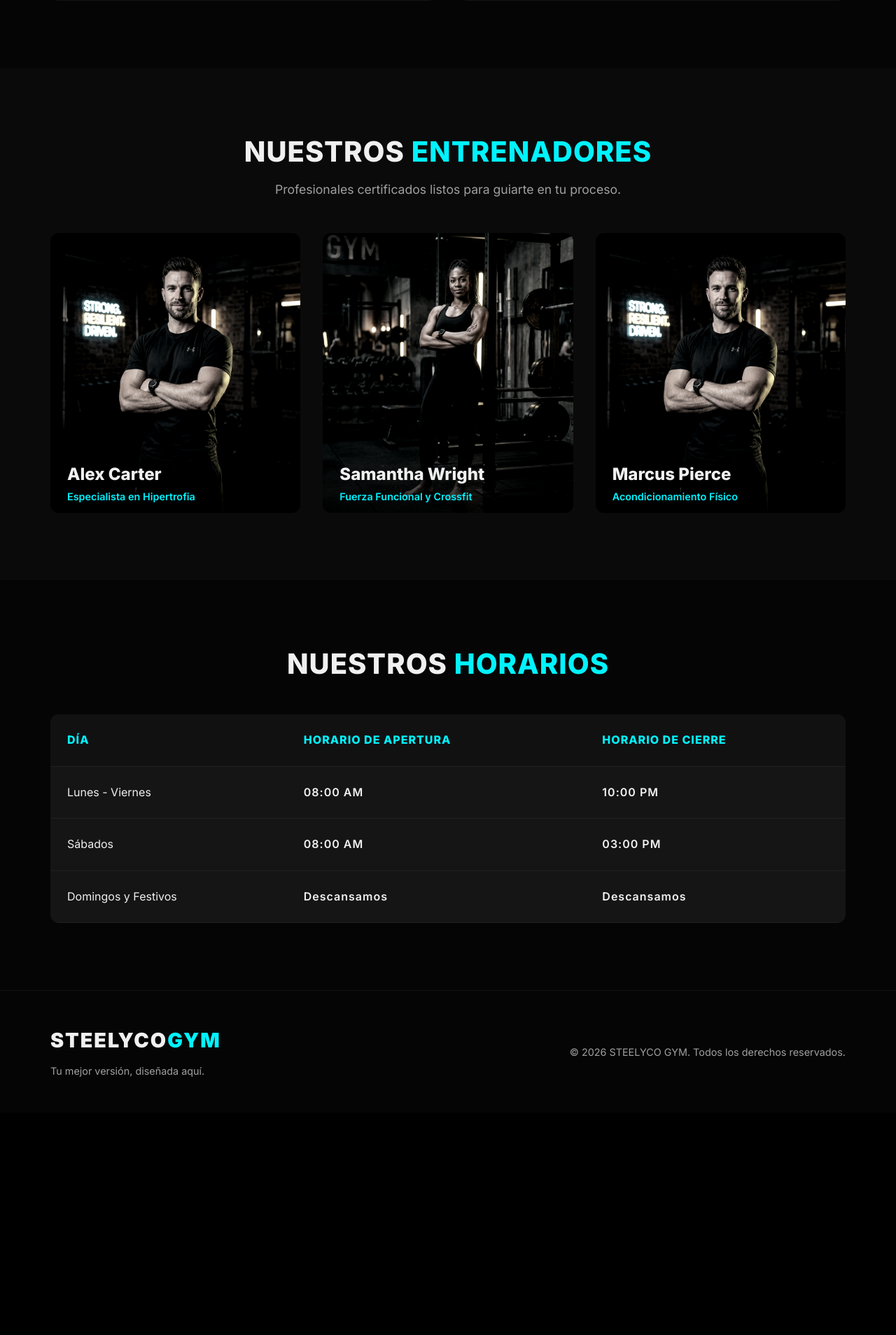
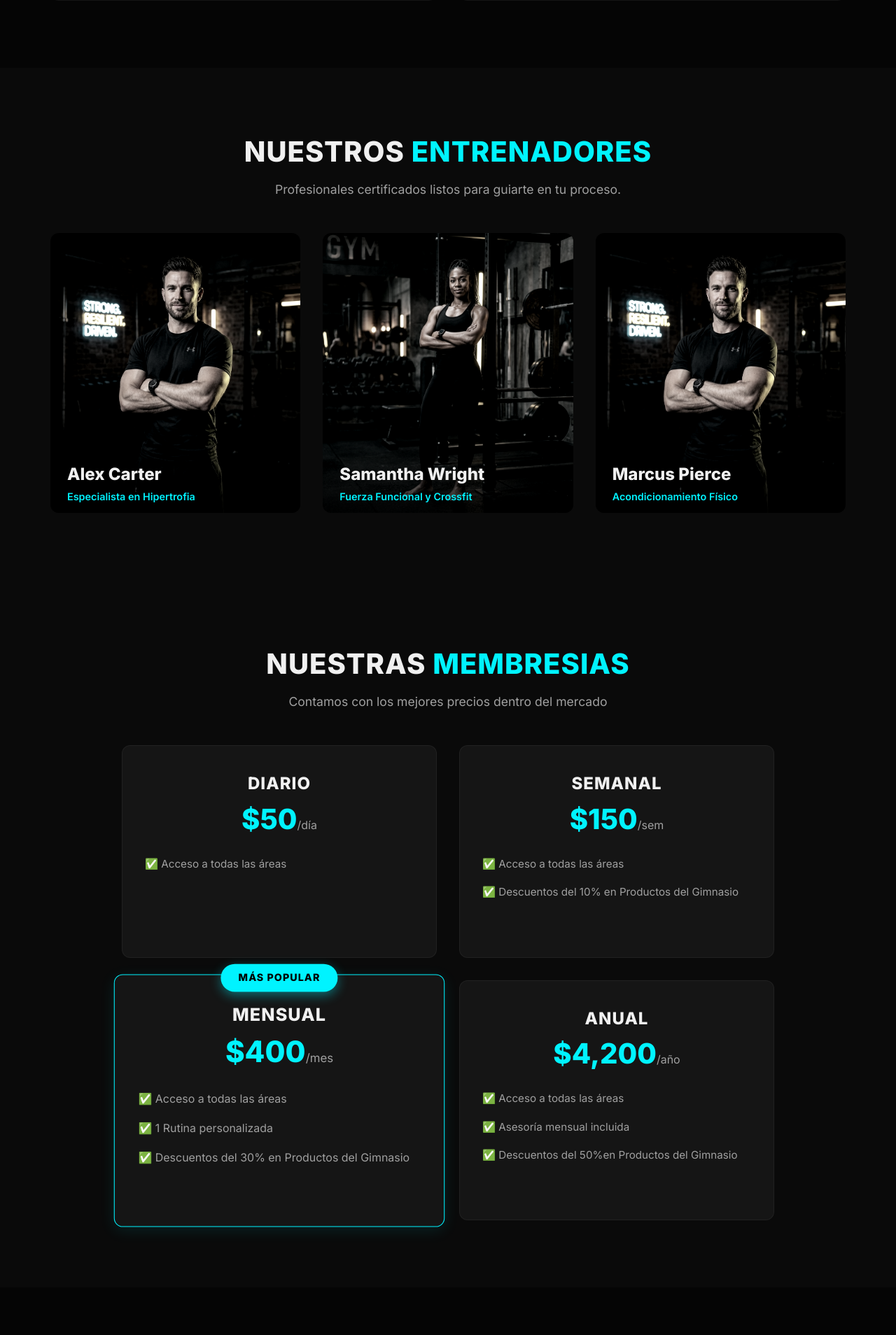
Before and after one commit to Jando08/Proyecto_Gimnasio, a PHP site: page /html/index.html in a window 1280 px wide. Shown: the part 2492-4400 px from the top of the page at 70% size. Before the commit the page ends 4031 px from the top, so only its background shows below. Run offline with PHP 8.4, Linux system fonts and the light colour scheme.

Commit message:
Se cambiarn los diseños de membresias

```diff
--- a/css/styles.css
+++ b/css/styles.css
@@ -256,6 +256,7 @@ span {
     margin-bottom: 2rem;
     animation: fadeInUp 1s ease 0.2s;
     animation-fill-mode: both;
+    color: #ffffff;
 }
 
 
@@ -404,6 +405,106 @@ span {
     font-size: 0.9rem;
 }
 
+/* ================================
+   MEMBRESIAS
+   ================================ */
+.membresias-grid {
+    display: grid;
+    grid-template-columns: repeat(2, minmax(280px, 450px));
+    justify-content: center;
+    gap: 2rem;
+    margin-top: 3rem;
+}
+
+.membresia-card {
+    background-color: var(--bg-card);
+    border: 1px solid rgba(255, 255, 255, 0.05);
+    border-radius: 12px;
+    padding: 2.5rem 2rem;
+    text-align: center;
+    position: relative;
+    transition: var(--transition);
+    display: flex;
+    flex-direction: column;
+}
+
+.membresia-card:hover {
+    transform: translateY(-10px);
+    box-shadow: 0 10px 30px rgba(0, 243, 255, 0.15);
+    border-color: rgba(0, 243, 255, 0.3);
+    z-index: 10;
+}
+
+.membresia-card.popular {
+    border-color: var(--primary-color);
+    transform: scale(1.05);
+    box-shadow: 0 5px 20px rgba(0, 243, 255, 0.1);
+}
+
+.membresia-card.popular:hover {
+    transform: scale(1.05) translateY(-10px);
+    box-shadow: 0 15px 40px rgba(0, 243, 255, 0.3);
+}
+
+.membresia-badge {
+    position: absolute;
+    top: -15px;
+    left: 50%;
+    transform: translateX(-50%);
+    background-color: var(--primary-color);
+    color: #000;
+    padding: 0.5rem 1.5rem;
+    border-radius: 20px;
+    font-size: 0.85rem;
+    font-weight: 800;
+    text-transform: uppercase;
+    letter-spacing: 1px;
+    box-shadow: 0 5px 15px rgba(0, 243, 255, 0.4);
+}
+
+.membresia-header {
+    margin-bottom: 2rem;
+}
+
+.membresia-header h3 {
+    font-size: 1.5rem;
+    color: var(--text-main);
+    text-transform: uppercase;
+    margin-bottom: 1rem;
+    letter-spacing: 1px;
+}
+
+.membresia-header .precio {
+    font-size: 2.5rem;
+    font-weight: 800;
+    color: var(--primary-color);
+    line-height: 1;
+}
+
+.membresia-header .precio span {
+    font-size: 1rem;
+    color: var(--text-muted);
+    font-weight: 400;
+}
+
+.membresia-features {
+    text-align: left;
+    margin-bottom: 2.5rem;
+    flex-grow: 1;
+}
+
+.membresia-features li {
+    margin-bottom: 1rem;
+    color: var(--text-muted);
+    font-size: 0.95rem;
+    display: flex;
+    align-items: center;
+    gap: 10px;
+}
+
+.membresia-features li:last-child {
+    margin-bottom: 0;
+}
 
 .schedule-table-container {
     overflow-x: auto;
@@ -625,7 +726,7 @@ span {
 
 
 @media (max-width: 992px) {
-    .about-grid, .areas-grid {
+    .about-grid, .areas-grid, .membresias-grid {
         grid-template-columns: 1fr;
     }
 
--- a/html/index.html
+++ b/html/index.html
@@ -3,7 +3,7 @@
 <head>
     <meta charset="UTF-8">
     <meta name="viewport" content="width=device-width, initial-scale=1.0">
-    <title>NEON GYM | Potencia tu vida</title>
+    <title>STEELYCO GYM | Potencia tu vida</title>
     <link rel="preconnect" href="https://fonts.googleapis.com">
     <link rel="preconnect" href="https://fonts.gstatic.com" crossorigin>
     <link href="https://fonts.googleapis.com/css2?family=Inter:wght@300;400;600;800;900&display=swap" rel="stylesheet">
@@ -11,7 +11,7 @@
 </head>
 <body>
 
-    <!-- Header / Navbar -->
+
     <header class="header">
         <div class="nav-container">
             <a href="#" class="logo">STEELYCO<span>GYM</span></a>
@@ -21,6 +21,7 @@
                     <li><a href="#about">Nosotros</a></li>
                     <li><a href="#areas">Áreas</a></li>
                     <li><a href="#trainers">Entrenadores</a></li>
+                    <li><a href="#membresias">Membresias</a></li>
                     <li><a href="#schedule">Horarios</a></li>
                 </ul>
             </nav>
@@ -29,7 +30,7 @@
         </div>
     </header>
 
-    <!-- Mobile Menu Overlay -->
+    <!-- Menu -->
     <div class="mobile-menu" id="mobileMenu">
         <button class="close-menu" id="closeMenuBtn">&times;</button>
         <ul class="mobile-nav-links">
@@ -42,7 +43,7 @@
         </ul>
     </div>
 
-    <!-- Login Modal -->
+    <!-- Login  -->
     <div class="modal-overlay" id="loginModal">
         <div class="modal-content">
             <button class="close-modal" id="closeModalBtn">&times;</button>
@@ -70,7 +71,7 @@
         </div>
     </div>
 
-    <!-- Register Modal -->
+    <!-- Formulario de registro -->
 
     <div class="modal-overlay" id="registerModal">
         <div class="modal-content">
@@ -142,7 +143,7 @@
         </div>
     </div>
 
-    <!-- Hero Section -->
+    <!-- Seccion del titulo -->
     <section id="hero" class="hero">
         <div class="hero-overlay"></div>
         <div class="hero-content">
@@ -152,7 +153,7 @@
         </div>
     </section>
 
-    <!-- About Section -->
+    <!-- Seccio sobre nosotros -->
     <section id="about" class="section about">
         <div class="section-container">
             <div class="about-grid">
@@ -175,7 +176,7 @@
         </div>
     </section>
 
-    <!-- Areas & Equipment Section -->
+    <!-- Seccion de area de mancuernas -->
     <section id="areas" class="section areas dark-bg">
         <div class="section-container">
             <h2 class="section-title text-center">Nuestras <span>Áreas</span></h2>
@@ -183,7 +184,6 @@
                 <!-- 1.- Zona de Cardio -->
                 <div class="area-card">
                     <div class="area-img-wrapper">
-                        <!-- PON TU IMAGEN AQUI: Sustituye el texto del src por la ruta de tu imagen -->
                         <img src="..." alt="Zona de Cardio">
                     </div>
                     <div class="area-info">
@@ -195,7 +195,6 @@
                 <!-- 2.- Zona de Mancuernas -->
                 <div class="area-card">
                     <div class="area-img-wrapper">
-                        <!-- PON TU IMAGEN AQUI: Sustituye el texto del src por la ruta de tu imagen -->
                         <img src="..." alt="Zona de Mancuernas">
                     </div>
                     <div class="area-info">
@@ -207,7 +206,6 @@
                 <!-- 3.- Planta Baja -->
                 <div class="area-card">
                     <div class="area-img-wrapper">
-                        <!-- PON TU IMAGEN AQUI: Sustituye el texto del src por la ruta de tu imagen -->
                         <img src="..." alt="Planta Baja">
                     </div>
                     <div class="area-info">
@@ -219,7 +217,6 @@
                 <!-- 4.- Planta baja -->
                 <div class="area-card">
                     <div class="area-img-wrapper">
-                        <!-- PON TU IMAGEN AQUI: Sustituye el texto del src por la ruta de tu imagen -->
                         <img src="..." alt="Planta baja">
                     </div>
                     <div class="area-info">
@@ -231,7 +228,7 @@
         </div>
     </section>
 
-    <!-- Trainers Section -->
+    <!-- Seccion de entrenadores -->
     <section id="trainers" class="section trainers">
         <div class="section-container">
             <h2 class="section-title text-center">Nuestros <span>Entrenadores</span></h2>
@@ -252,7 +249,7 @@
                     </div>
                 </div>
                 <div class="trainer-card">
-                    <!-- Placeholder using heroic image space, or use Alex again for demo -->
+                    <!-- Imagen de entrenadores -->
                     <img src="../img/gym_trainer_m_1776643162211.png" alt="Entrenador 2">
                     <div class="trainer-info">
                         <h3>Marcus Pierce</h3>
@@ -263,7 +260,69 @@
         </div>
     </section>
 
-    <!-- Schedule Section -->
+    <!-- Seccion de membresias-->
+    <section id="membresias" class="section membresias">
+        <div class="section-container">
+            <h2 class="section-title text-center">Nuestras <span>Membresias</span></h2>
+            <p class="section-subtitle text-center">Contamos con los mejores precios dentro del mercado</p>
+
+            <div class="membresias-grid">
+                <!-- 1.- Diario -->
+                <div class="membresia-card">
+                    <div class="membresia-header">
+                        <h3>Diario</h3>
+                        <p class="precio">$50<span>/día</span></p>
+                    </div>
+                    <ul class="membresia-features">
+                        <li>✅ Acceso a todas las áreas</li>
+
+                    </ul>
+                </div>
+
+                <!-- 2.- Semanal -->
+                <div class="membresia-card">
+                    <div class="membresia-header">
+                        <h3>Semanal</h3>
+                        <p class="precio">$150<span>/sem</span></p>
+                    </div>
+                    <ul class="membresia-features">
+                        <li>✅ Acceso a todas las áreas</li>
+                        <li>✅ Descuentos del 10% en Productos del Gimnasio</li>
+                    </ul>
+                </div>
+
+
+                <!-- 3.- Mensual -->
+                <div class="membresia-card popular">
+                    <div class="membresia-badge">Más Popular</div>
+                    <div class="membresia-header">
+                        <h3>Mensual</h3>
+                        <p class="precio">$400<span>/mes</span></p>
+                    </div>
+                    <ul class="membresia-features">
+                        <li>✅ Acceso a todas las áreas</li>
+                        <li>✅ 1 Rutina personalizada</li>
+                        <li>✅ Descuentos del 30% en Productos del Gimnasio</li>
+                    </ul>
+                </div>
+
+                <!-- 4.- Anual -->
+                <div class="membresia-card">
+                    <div class="membresia-header">
+                        <h3>Anual</h3>
+                        <p class="precio">$4,200<span>/año</span></p>
+                    </div>
+                    <ul class="membresia-features">
+                        <li>✅ Acceso a todas las áreas</li>
+                        <li>✅ Asesoría mensual incluida</li>
+                        <li>✅ Descuentos del 50%en Productos del Gimnasio</li>
+                    </ul>
+                </div>
+            </div>
+        </div>
+    </section>
+
+    <!-- Seccion de Calendario -->
     <section id="schedule" class="section schedule dark-bg">
         <div class="section-container">
             <h2 class="section-title text-center">Nuestros <span>Horarios</span></h2>
```
